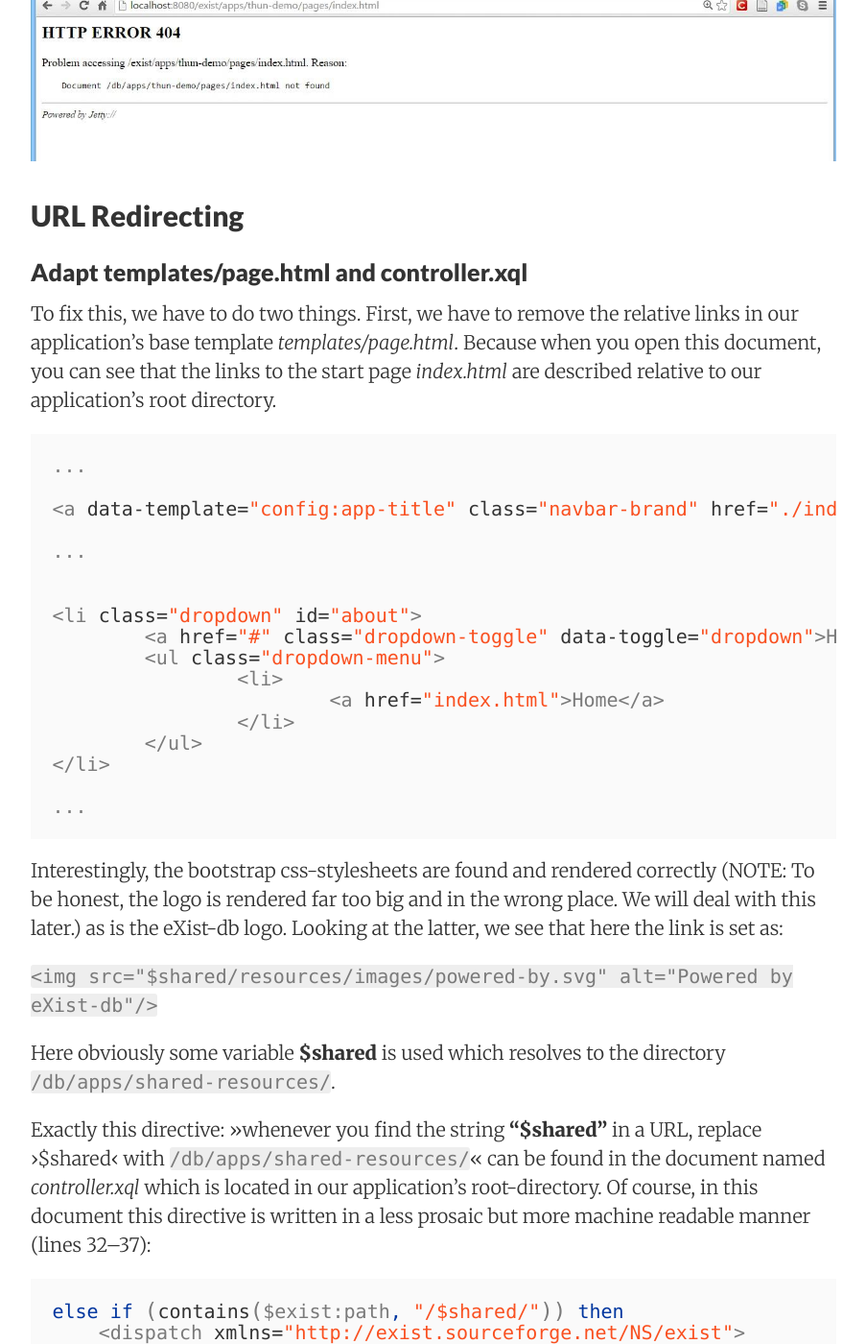
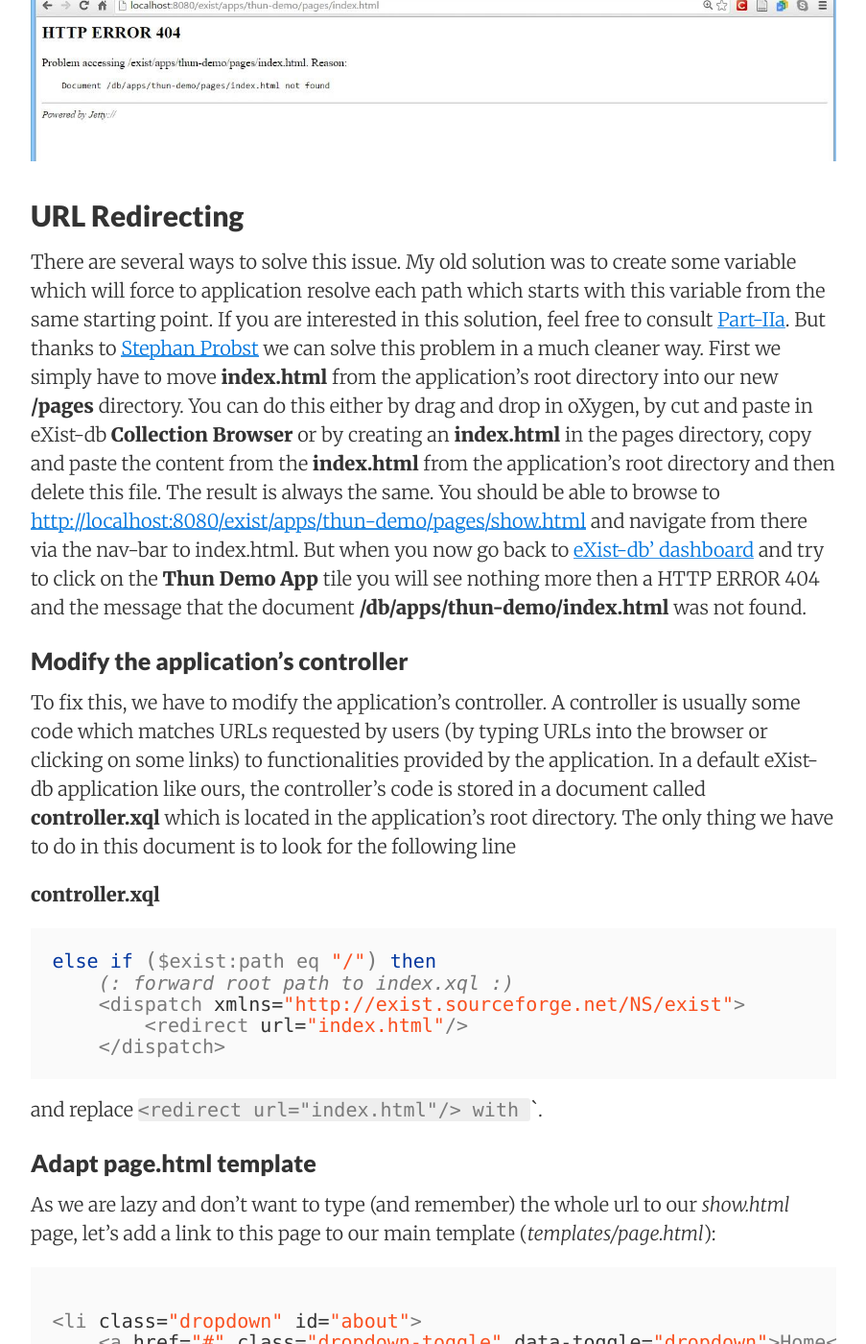
Before and after one commit to acdh-oeaw/generic-de-web-app, a Jekyll site: the page built from _posts/2016-08-11-part-2-getting-started.md, in a window 1280 px wide and 1400 px high, scrolled down 5869 px. Shown: the whole window at 96% size, without its empty margins (188-1091 px from the left). Built offline with Jekyll 4.4.1, drawn with Linux system fonts in a browser that asks for light colours; some of the changed text lies outside the part shown.

Commit message:
moved deprecated text into new blog post and started to implement Stefan's solution

````diff
--- a/_posts/2016-08-11-part-2-getting-started.md
+++ b/_posts/2016-08-11-part-2-getting-started.md
@@ -101,7 +101,6 @@ Our first HTML document will be very minimalistic and just contain three lines o
 </div>
 ```
 
-
 In case you are wondering about the first line, this is used to load our application’s main template. eXist-db ships with its own template engine. See [here](http://exist-db.org/exist/apps/doc/development-starter.xml) for a general introduction and [here](http://exist-db.org/exist/apps/doc/templating.xml) to get more detailed information. Unfortunately, the documentation is partly outdated. Instead of using the HTML *class* attribute for referencing templates (and xQuery functions), one should now use the *data-template* attribute as it is already done in our automatically created *index.html*.
 
 To admire our work, browse to [http://localhost:8080/exist/apps/thun-demo/pages/show.html](http://localhost:8080/exist/apps/thun-demo/pages/show.html) and you should see:
@@ -114,106 +113,28 @@ But when you now try to go back to the application’s start page, either by cli
 
 ## URL Redirecting
 
-### Adapt templates/page.html and controller.xql
+There are several ways to solve this issue. My old solution was to create some variable which will force to application resolve each path which starts with this variable from the same starting point. If you are interested in this solution, feel free to consult [Part-IIa]({% post_url 2016-08-11-part-2a-old-solution %}). But thanks to [Stephan Probst](http://dk-sciences-contexts.univie.ac.at/people/fellows/stefan-probst/) we can solve this problem in a much cleaner way.
+First we simply have to move **index.html** from the application's root directory into our new **/pages** directory. You can do this either by drag and drop in oXygen, by cut and paste in eXist-db **Collection Browser** or by creating an **index.html** in the pages directory, copy and paste the content from the **index.html** from the application's root directory and then delete this file. The result is always the same. You should be able to browse to [http://localhost:8080/exist/apps/thun-demo/pages/show.html](http://localhost:8080/exist/apps/thun-demo/pages/show.html) and navigate from there via the nav-bar to index.html.
+But when you now go back to [eXist-db' dashboard](http://localhost:8080/exist/apps/dashboard/index.html) and try to click on the **Thun Demo App** tile you will see nothing more then a HTTP ERROR 404 and the message that the document **/db/apps/thun-demo/index.html** was not found.
 
-To fix this, we have to do two things. First, we have to remove the relative links in our application’s base template *templates/page.html*. Because when you open this document, you can see that the links to the start page *index.html* are described relative to our application’s root directory.
+### Modify the application's controller
 
-```html
-...
+To fix this, we have to modify the application's controller. A controller is usually some code which matches URLs requested by users (by typing URLs into the browser or clicking on some links) to functionalities provided by the application. In a default eXist-db application like ours, the controller's code is stored in a document called **controller.xql** which is located in the application's root directory.
+The only thing we have to do in this document is to look for the following line
 
-<a data-template="config:app-title" class="navbar-brand" href="./index.html">App Title</a>
-
-...
-
-
-<li class="dropdown" id="about">
- 	<a href="#" class="dropdown-toggle" data-toggle="dropdown">Home</a>
-	<ul class="dropdown-menu">
-		<li>
-			<a href="index.html">Home</a>
-		</li>
-	</ul>
-</li>
-
-...
-```
-
-Interestingly, the bootstrap css-stylesheets are found and rendered correctly (NOTE:  To be honest, the logo is rendered far too big and in the wrong place. We will deal with this later.) as is the eXist-db logo. Looking at the latter, we see that here the link is set as:
-
-`<img src="$shared/resources/images/powered-by.svg" alt="Powered by eXist-db"/>`
-
-Here obviously some variable **$shared** is used which resolves to the directory  `/db/apps/shared-resources/`.
-
-Exactly this directive: »whenever you find the string **"$shared"** in a URL, replace ›$shared‹ with `/db/apps/shared-resources/`« can be found in the document named *controller.xql* which is located in our application’s root-directory. Of course, in this document this directive is written in a less prosaic but more machine readable manner (lines 32–37):
+**controller.xql**
 
 ```xquery
-else if (contains($exist:path, "/$shared/")) then
+else if ($exist:path eq "/") then
+    (: forward root path to index.xql :)
     <dispatch xmlns="http://exist.sourceforge.net/NS/exist">
-        <forward url="/shared-resources/{substring-after($exist:path, '/$shared/')}">
-            <set-header name="Cache-Control" value="max-age=3600, must-revalidate"/>
-        </forward>
+        <redirect url="index.html"/>
     </dispatch>
 ```
 
-### $app-root-href
+and replace `<redirect url="index.html"/> with `<redirect url="pages/index.html"/>`.
 
-Let’s use a similar method for our own purposes and write our own directive. A directive which declares something like: »whenever you meet a URL containing the string ›$app-root-href‹, please redirect us to our index.html page.« To achieve this, we add this code snippet into *controller.xql*, maybe after the first *else if* statement (i.e. around line 20):
 
-```xquery
-else if (contains($exist:path,"$app-root-href")) then
-    (: forward root path to index.html :)
-    <dispatch xmlns="http://exist.sourceforge.net/NS/exist">
-        <redirect url="http://localhost:8080/exist/apps/thun-demo/index.html"/>
-    </dispatch>
-```
-
-Save the changes and open our main template document *templates/page.html*. In this document, we have to change the links referring to our *index.html*. Those links are found around line 22
-
-`<a data-template="config:app-title" class="navbar-brand" href="./index.html">App Title</a>`
-
-We change this to:
-
-`<a data-template="config:app-title" class="navbar-brand" href="$app-root-href/index.html">App Title</a>`
-
-and line 30
-
-`<a href="index.html">Home</a>`
-
-becomes:
-
-`<a href="$app-root-href/index.html">Home</a>`
-
-Save the changes in *templates/page.html* and then browse to our *pages.html* to check if the links are working. They should now.
-
-### Remove hard coded links
-
-But this solution is not perfect yet. The links will only work on your locally installed eXist-db instance because of the hard-coded link in the *controller.xql* document:
-
-`<redirect url="http://localhost:8080/exist/apps/thun-demo/index.html/">`.
-
-And we don’t like hard coded links. To get rid of them, we can use the variables which were created by the **Deployment Editor** and which are already loaded by default into the *controller.xql* as you can see in the lines 3–7:
-
-```xquery
-
-declare variable $exist:path external;
-declare variable $exist:resource external;
-declare variable $exist:controller external;
-declare variable $exist:prefix external;
-declare variable $exist:root external;
-
-```
-
-As the names of those variables may not be totally self explanatory, I would recommend to read about their values [here](http://exist-db.org/exist/apps/doc/urlrewrite.xml), in the section »Variables«.
-
-As we are interested in referring to our application’s root directory, we are going to use **$exist:controller** because this points to the directory in which the document *controller.xql* is located. And this is the application’s root directory.
-
-So with the help of  **$exist:controller, $exist:path**, and some string manipulation, we replace the hardcoded value of the attribute ›url‹ in the ›redirect‹ element by
-
-`<redirect url="/exist/apps/{$exist:controller}{substring-after($exist:path, "$app-root-href")}"/>`
-
-This url still contains hard coded parts (»*/exist/apps/*«) but this part I would like to keep in my application anyway.
-
-After saving this change in *controller.xql*, let’s browse to [http://localhost:8080/exist/apps/thun-demo/pages/show.html](http://localhost:8080/exist/apps/thun-demo/pages/show.html) to check if the links back to *index.html* are still working.
 
 ### Adapt page.html template
 
@@ -393,5 +314,7 @@ We
 
 In the [third part]({{ site.baseurl }}{% post_url 2016-08-12-part-3-table-of-content %}) of this tutorial we will upload the XML/TEI files in our database and write our first xQuery function which will generate a very basic table of contents from the uploaded XML/TEI documents. To present this table of contents to the users of our web app, we will also learn how to integrate xQuery functions in HTML code.
 
+---
+
 <b id="f1">1</b>
-Usually the pages directory was meant to store all HTML-Documents except the index.html which serves as starting page of the application. I kept index.html in the root directory to not break the application’s default url redirecting/rewriting logic meaning when you enter [http://localhost:8080/exist/apps/thun-demo](http://localhost:8080/exist/apps/thun-demo), you will be automatically redirected to [http://localhost:8080/exist/apps/thun-demo/index.html](http://localhost:8080/exist/apps/thun-demo/index.html). Unfortunately this separation of HTML Documents lead to difficulties concerning resolving relevant links which produced to some coding overhead. But thanks to the comments of [Stefan Probst](http://dk-sciences-contexts.univie.ac.at/people/fellows/stefan-probst/) such a separation is not needed any more and now default functionality is broken. [↩](#a1)
+Usually the pages directory was meant to store all HTML-Documents except the index.html which serves as starting page of the application. I kept index.html in the root directory to not break the application’s default url redirecting/rewriting logic meaning when you enter [http://localhost:8080/exist/apps/thun-demo](http://localhost:8080/exist/apps/thun-demo), you will be automatically redirected to [http://localhost:8080/exist/apps/thun-demo/index.html](http://localhost:8080/exist/apps/thun-demo/index.html). Unfortunately this separation of HTML Documents lead to difficulties concerning resolving relevant links which made some extra coding necessary. But thanks to the comments of [Stefan Probst](http://dk-sciences-contexts.univie.ac.at/people/fellows/stefan-probst/) such a separation is not needed any more.[↩](#a1)
--- /dev/null
+++ b/_posts/2016-08-11-part-2a-old-solution.md
@@ -0,0 +1,106 @@
+---
+layout:     post
+title:      # Part 2a - Getting started (old solution)
+date:       2016-08-11 11:21:29
+summary:    This post contains old text, describing a (deprecated) method on how to deal with html documents stored in different locations of the application's code base.
+categories: digital-edition
+---
+
+To fix this, we have to do two things. First, we have to remove the relative links in our application’s base template *templates/page.html*. Because when you open this document, you can see that the links to the start page *index.html* are described relative to our application’s root directory.
+
+```html
+...
+
+<a data-template="config:app-title" class="navbar-brand" href="./index.html">App Title</a>
+
+...
+
+
+<li class="dropdown" id="about">
+    <a href="#" class="dropdown-toggle" data-toggle="dropdown">Home</a>
+    <ul class="dropdown-menu">
+        <li>
+            <a href="index.html">Home</a>
+        </li>
+    </ul>
+</li>
+
+...
+```
+
+Interestingly, the bootstrap css-stylesheets are found and rendered correctly (NOTE:  To be honest, the logo is rendered far too big and in the wrong place. We will deal with this later.) as is the eXist-db logo. Looking at the latter, we see that here the link is set as:
+
+`<img src="$shared/resources/images/powered-by.svg" alt="Powered by eXist-db"/>`
+
+Here obviously some variable **$shared** is used which resolves to the directory  `/db/apps/shared-resources/`.
+
+Exactly this directive: »whenever you find the string **"$shared"** in a URL, replace ›$shared‹ with `/db/apps/shared-resources/`« can be found in the document named *controller.xql* which is located in our application’s root-directory. Of course, in this document this directive is written in a less prosaic but more machine readable manner (lines 32–37):
+
+```xquery
+else if (contains($exist:path, "/$shared/")) then
+    <dispatch xmlns="http://exist.sourceforge.net/NS/exist">
+        <forward url="/shared-resources/{substring-after($exist:path, '/$shared/')}">
+            <set-header name="Cache-Control" value="max-age=3600, must-revalidate"/>
+        </forward>
+    </dispatch>
+```
+
+### $app-root-href
+
+Let’s use a similar method for our own purposes and write our own directive. A directive which declares something like: »whenever you meet a URL containing the string ›$app-root-href‹, please redirect us to our index.html page.« To achieve this, we add this code snippet into *controller.xql*, maybe after the first *else if* statement (i.e. around line 20):
+
+```xquery
+else if (contains($exist:path,"$app-root-href")) then
+    (: forward root path to index.html :)
+    <dispatch xmlns="http://exist.sourceforge.net/NS/exist">
+        <redirect url="http://localhost:8080/exist/apps/thun-demo/index.html"/>
+    </dispatch>
+```
+
+Save the changes and open our main template document *templates/page.html*. In this document, we have to change the links referring to our *index.html*. Those links are found around line 22
+
+`<a data-template="config:app-title" class="navbar-brand" href="./index.html">App Title</a>`
+
+We change this to:
+
+`<a data-template="config:app-title" class="navbar-brand" href="$app-root-href/index.html">App Title</a>`
+
+and line 30
+
+`<a href="index.html">Home</a>`
+
+becomes:
+
+`<a href="$app-root-href/index.html">Home</a>`
+
+Save the changes in *templates/page.html* and then browse to our *pages.html* to check if the links are working. They should now.
+
+### Remove hard coded links
+
+But this solution is not perfect yet. The links will only work on your locally installed eXist-db instance because of the hard-coded link in the *controller.xql* document:
+
+`<redirect url="http://localhost:8080/exist/apps/thun-demo/index.html/">`.
+
+And we don’t like hard coded links. To get rid of them, we can use the variables which were created by the **Deployment Editor** and which are already loaded by default into the *controller.xql* as you can see in the lines 3–7:
+
+```xquery
+
+declare variable $exist:path external;
+declare variable $exist:resource external;
+declare variable $exist:controller external;
+declare variable $exist:prefix external;
+declare variable $exist:root external;
+
+```
+
+As the names of those variables may not be totally self explanatory, I would recommend to read about their values [here](http://exist-db.org/exist/apps/doc/urlrewrite.xml), in the section »Variables«.
+
+As we are interested in referring to our application’s root directory, we are going to use **$exist:controller** because this points to the directory in which the document *controller.xql* is located. And this is the application’s root directory.
+
+So with the help of  **$exist:controller, $exist:path**, and some string manipulation, we replace the hardcoded value of the attribute ›url‹ in the ›redirect‹ element by
+
+`<redirect url="/exist/apps/{$exist:controller}{substring-after($exist:path, "$app-root-href")}"/>`
+
+This url still contains hard coded parts (»*/exist/apps/*«) but this part I would like to keep in my application anyway.
+
+After saving this change in *controller.xql*, let’s browse to [http://localhost:8080/exist/apps/thun-demo/pages/show.html](http://localhost:8080/exist/apps/thun-demo/pages/show.html) to check if the links back to *index.html* are still working.
````
